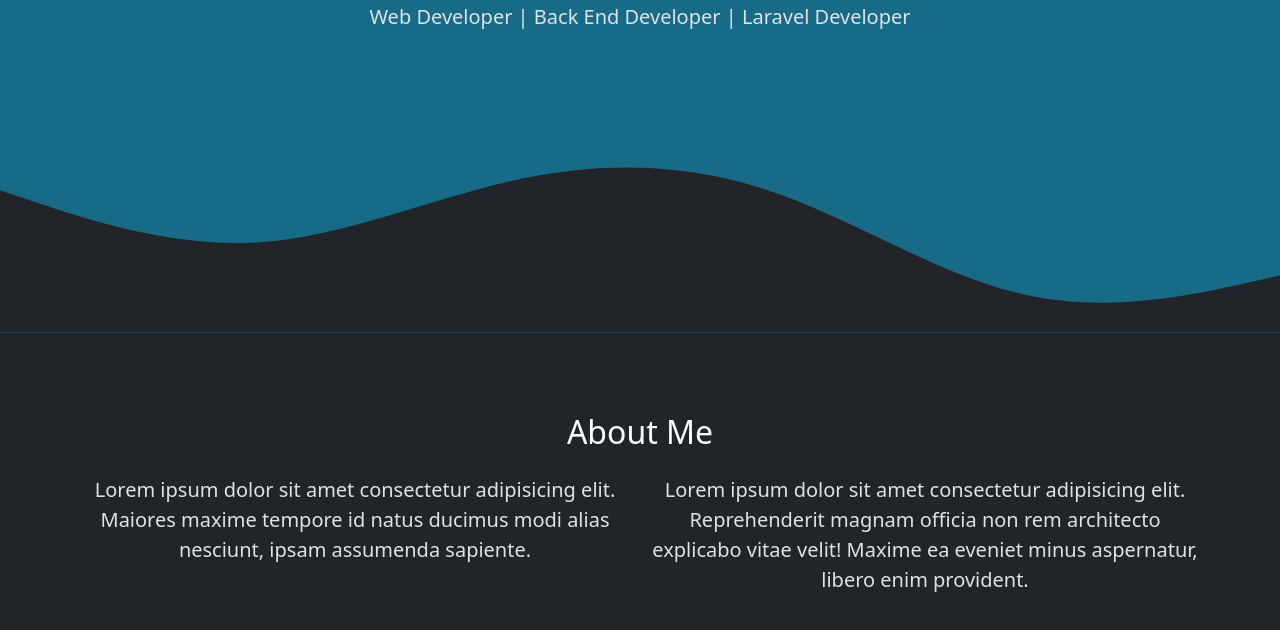
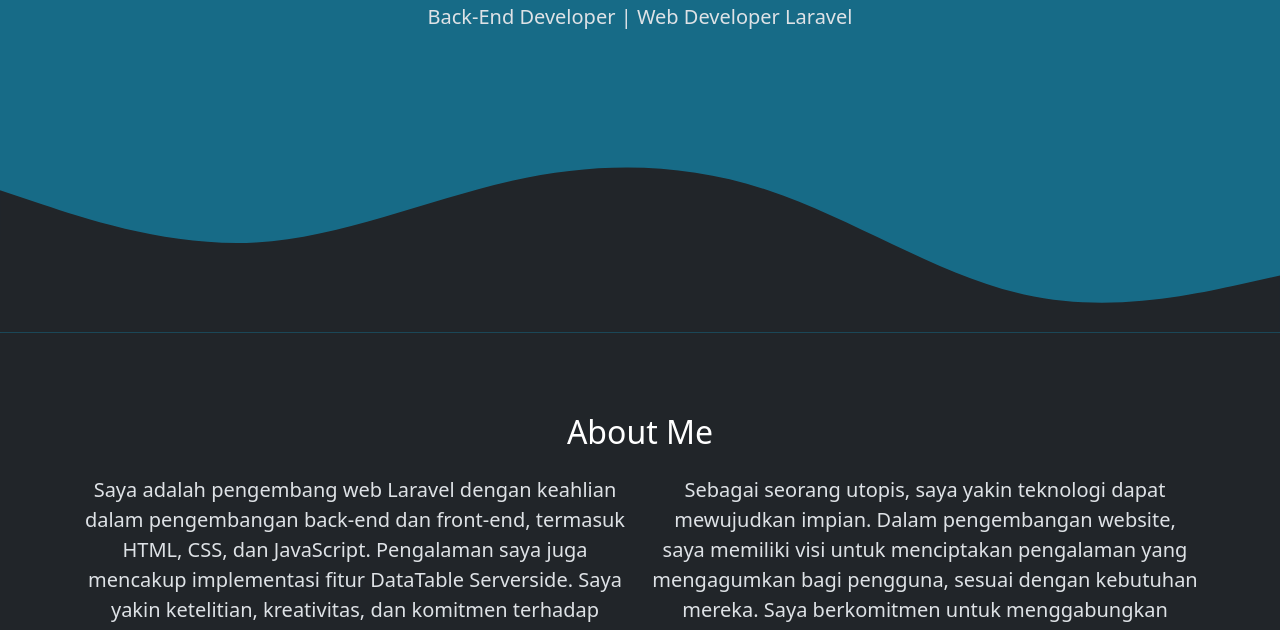
Before and after one commit to borota1312/borota1312.github.io, a plain HTML site: page index.html in a window 1280 px wide. Shown: the part 369-999 px from the top of the page. Drawn offline with nearby package versions, Linux system fonts and the light colour scheme.

Commit message:
edit commit

```diff
--- a/index.html
+++ b/index.html
@@ -63,7 +63,7 @@
     <section class="jumbotron text-center">
       <img src="" id="my-image" class="rounded-circle img-thumbnail" alt="Rano Pane" width="200" />
       <p class="display-4 h1 text-var(--bs-body-color)">Rano Pane</p>
-      <p class="lead text-var(--bs-body-color)">Web Developer | Back End Developer | Laravel Developer</p>
+      <p class="lead text-var(--bs-body-color)">Back-End Developer | Web Developer Laravel</p>
       <svg xmlns="http://www.w3.org/2000/svg" viewBox="0 0 1440 320">
         <path
           class="colorSvg1"
@@ -84,12 +84,17 @@
         </div>
         <div class="row justify-content-between fs-5 text-center">
           <div class="col-md" data-aos="fade-right" data-aos-duration="1000">
-            <p>Lorem ipsum dolor sit amet consectetur adipisicing elit. Maiores maxime tempore id natus ducimus modi alias nesciunt, ipsam assumenda sapiente.</p>
+            <p>
+              Saya adalah pengembang web Laravel dengan keahlian dalam pengembangan back-end dan front-end, termasuk HTML, CSS, dan JavaScript. Pengalaman saya juga mencakup
+              implementasi fitur DataTable Serverside. Saya yakin ketelitian, kreativitas, dan komitmen terhadap kualitas adalah kunci dalam memuaskan pelanggan. Siap untuk
+              berkolaborasi dalam tim, saya memberikan nilai tambah melalui keterampilan teknis dan partisipasi aktif.
+            </p>
           </div>
           <div class="col-md" data-aos="fade-left" data-aos-duration="1000">
             <p>
-              Lorem ipsum dolor sit amet consectetur adipisicing elit. Reprehenderit magnam officia non rem architecto explicabo vitae velit! Maxime ea eveniet minus aspernatur,
-              libero enim provident.
+              Sebagai seorang utopis, saya yakin teknologi dapat mewujudkan impian. Dalam pengembangan website, saya memiliki visi untuk menciptakan pengalaman yang mengagumkan
+              bagi pengguna, sesuai dengan kebutuhan mereka. Saya berkomitmen untuk menggabungkan inovasi dan keahlian teknis untuk mewujudkan utopia digital klien. Tujuan saya
+              adalah menghasilkan solusi web yang menginspirasi dan memberikan dampak positif bagi pengguna.
             </p>
           </div>
         </div>
@@ -223,7 +228,8 @@
 
     <!-- footer -->
     <footer class="text-var(--bs-emphasis-color) text-center pb-5">
-        Created with love by
+      <p class="fw-bold">
+        Created with <i class="bi bi-peace text-danger"></i> by
         <a href="https://www.instagram.com/albo_rota_dores/" class="text-var(--bs-emphasis-color) fw-bold"> Rano Pane </a>
       </p>
     </footer>
```
